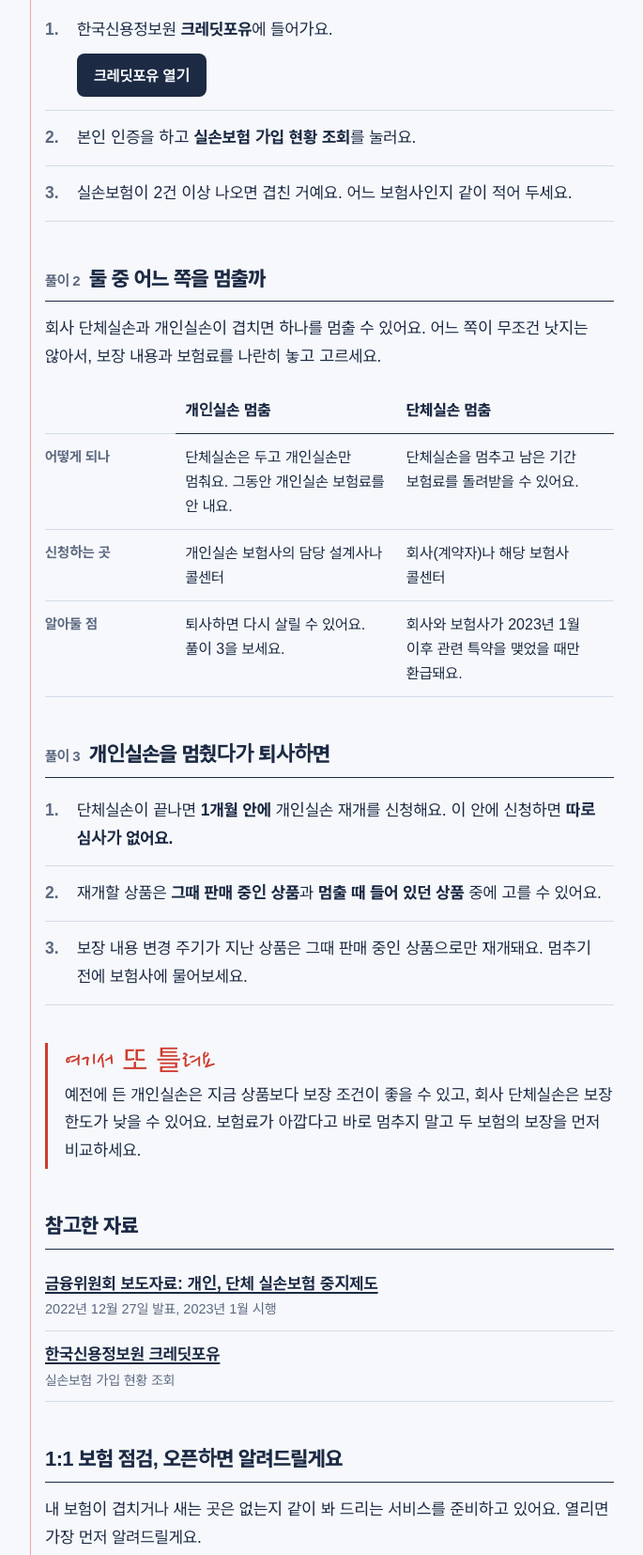
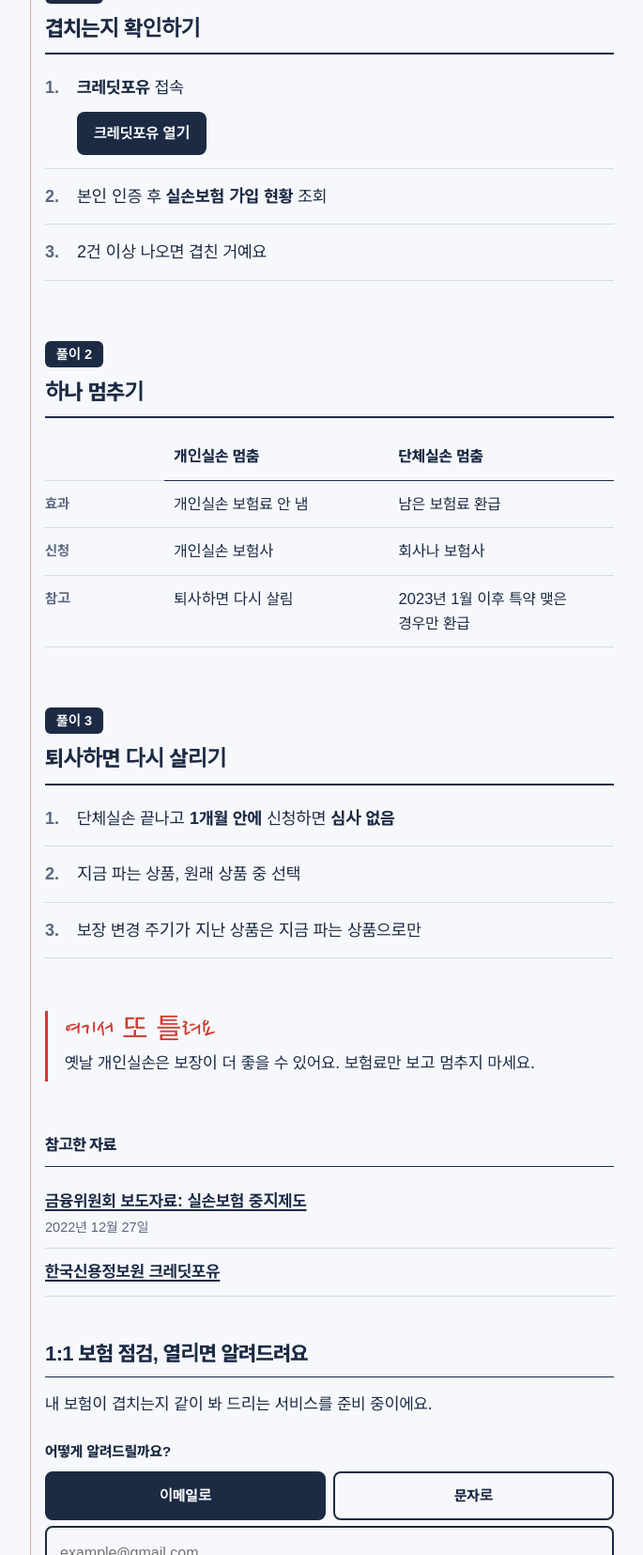
Before and after one commit to hoyup97-hash/note, a plain HTML site: page silson/index.html in a window 1280 px wide. Shown: the part 487-2142 px from the top of the page at 94% size, without its empty margins (304-989 px from the left). Drawn offline with Linux system fonts and the light colour scheme; a web font is replaced by a local one.

Commit message:
Clearer solution sections, shorter copy
Co-Authored-By: Claude Opus 5.5 <noreply@anthropic.com>
Claude-Session: https://claude.ai/code/session_01MjptzpeYKwJdKTPswmE3s9

```diff
--- a/signup.js
+++ b/signup.js
@@ -14,8 +14,8 @@
   var src = new URLSearchParams(location.search).get("src") || box.dataset.src || "direct";
 
   box.innerHTML =
-    '<h2>1:1 보험 점검, 오픈하면 알려드릴게요</h2>' +
-    '<p>내 보험이 겹치거나 새는 곳은 없는지 같이 봐 드리는 서비스를 준비하고 있어요. 열리면 가장 먼저 알려드릴게요.</p>' +
+    '<h2>1:1 보험 점검, 열리면 알려드려요</h2>' +
+    '<p>내 보험이 겹치는지 같이 봐 드리는 서비스를 준비 중이에요.</p>' +
     '<form class="su card" novalidate>' +
       '<div class="su-l" id="su-how">어떻게 알려드릴까요?</div>' +
       '<div class="su-tg" role="radiogroup" aria-labelledby="su-how">' +
@@ -26,10 +26,10 @@
       '<input class="su-hp" name="website" tabindex="-1" autocomplete="off" aria-hidden="true">' +
       '<label class="su-c"><input type="checkbox" name="agree" required> ' +
         '<span>개인정보 수집과 이용에 동의해요. <span class="su-r">필수</span></span></label>' +
-      '<div class="su-t">수집 항목: 이메일 또는 휴대폰 번호 중 고르신 하나<br>' +
-        '이용 목적: 서비스 오픈 알림 발송, 다른 목적으로 쓰거나 남에게 넘기지 않아요<br>' +
-        '보관 기간: 알림을 보낸 뒤 바로 지우고, 늦어도 신청일로부터 6개월 뒤 지워요<br>' +
-        '동의하지 않을 수 있어요. 이 경우 오픈 알림을 받을 수 없어요.<br>' +
+      '<div class="su-t">수집: 이메일 또는 휴대폰 번호<br>' +
+        '목적: 오픈 알림만, 남에게 넘기지 않음<br>' +
+        '보관: 알림 후 바로 삭제, 최대 6개월<br>' +
+        '동의하지 않으면 알림을 받을 수 없어요.<br>' +
         '<a href="/note/privacy/">개인정보 처리방침 보기</a></div>' +
       '<p class="su-e" role="alert" hidden></p>' +
       '<button class="btn su-b" type="submit">알림 신청하기</button>' +
--- a/silson/index.html
+++ b/silson/index.html
@@ -24,60 +24,59 @@
     </div>
     <div class="ans">
       <div class="lab">정답</div>
-      <p>실손보험은 <mark>실제 쓴 의료비까지만</mark> 나와요. 2개면 두 보험사가 나눠서 줘요. 보험료만 2번 내는 셈이에요.</p>
+      <p><mark>실제 쓴 의료비까지만</mark> 나와요.<br>보험료만 2번 내는 셈이에요.</p>
     </div>
   </section>
 
   <section class="sol" aria-labelledby="s1">
-    <h2 id="s1"><span class="n">풀이 1</span>내가 겹치는지 확인하기</h2>
+    <h2 id="s1"><span class="n">풀이 1</span>겹치는지 확인하기</h2>
     <ol class="steps">
-      <li>한국신용정보원 <b>크레딧포유</b>에 들어가요.<br><a class="btn" href="https://www.credit4u.or.kr" rel="noopener">크레딧포유 열기</a></li>
-      <li>본인 인증을 하고 <b>실손보험 가입 현황 조회</b>를 눌러요.</li>
-      <li>실손보험이 2건 이상 나오면 겹친 거예요. 어느 보험사인지 같이 적어 두세요.</li>
+      <li><b>크레딧포유</b> 접속<br><a class="btn" href="https://www.credit4u.or.kr" rel="noopener">크레딧포유 열기</a></li>
+      <li>본인 인증 후 <b>실손보험 가입 현황</b> 조회</li>
+      <li>2건 이상 나오면 겹친 거예요</li>
     </ol>
   </section>
 
   <section class="sol" aria-labelledby="s2">
-    <h2 id="s2"><span class="n">풀이 2</span>둘 중 어느 쪽을 멈출까</h2>
-    <p>회사 단체실손과 개인실손이 겹치면 하나를 멈출 수 있어요. 어느 쪽이 무조건 낫지는 않아서, 보장 내용과 보험료를 나란히 놓고 고르세요.</p>
+    <h2 id="s2"><span class="n">풀이 2</span>하나 멈추기</h2>
     <div class="tw">
       <table>
         <thead><tr><td></td><th scope="col">개인실손 멈춤</th><th scope="col">단체실손 멈춤</th></tr></thead>
         <tbody>
-          <tr><th scope="row">어떻게 되나</th><td>단체실손은 두고 개인실손만 멈춰요. 그동안 개인실손 보험료를 안 내요.</td><td>단체실손을 멈추고 남은 기간 보험료를 돌려받을 수 있어요.</td></tr>
-          <tr><th scope="row">신청하는 곳</th><td>개인실손 보험사의 담당 설계사나 콜센터</td><td>회사(계약자)나 해당 보험사 콜센터</td></tr>
-          <tr><th scope="row">알아둘 점</th><td>퇴사하면 다시 살릴 수 있어요. 풀이 3을 보세요.</td><td>회사와 보험사가 2023년 1월 이후 관련 특약을 맺었을 때만 환급돼요.</td></tr>
+          <tr><th scope="row">효과</th><td>개인실손 보험료 안 냄</td><td>남은 보험료 환급</td></tr>
+          <tr><th scope="row">신청</th><td>개인실손 보험사</td><td>회사나 보험사</td></tr>
+          <tr><th scope="row">참고</th><td>퇴사하면 다시 살림</td><td>2023년 1월 이후 특약 맺은 경우만 환급</td></tr>
         </tbody>
       </table>
     </div>
   </section>
 
   <section class="sol" aria-labelledby="s3">
-    <h2 id="s3"><span class="n">풀이 3</span>개인실손을 멈췄다가 퇴사하면</h2>
+    <h2 id="s3"><span class="n">풀이 3</span>퇴사하면 다시 살리기</h2>
     <ol class="steps">
-      <li>단체실손이 끝나면 <b>1개월 안에</b> 개인실손 재개를 신청해요. 이 안에 신청하면 <b>따로 심사가 없어요.</b></li>
-      <li>재개할 상품은 <b>그때 판매 중인 상품</b>과 <b>멈출 때 들어 있던 상품</b> 중에 고를 수 있어요.</li>
-      <li>보장 내용 변경 주기가 지난 상품은 그때 판매 중인 상품으로만 재개돼요. 멈추기 전에 보험사에 물어보세요.</li>
+      <li>단체실손 끝나고 <b>1개월 안에</b> 신청하면 <b>심사 없음</b></li>
+      <li>지금 파는 상품, 원래 상품 중 선택</li>
+      <li>보장 변경 주기가 지난 상품은 지금 파는 상품으로만</li>
     </ol>
   </section>
 
   <aside class="trap" aria-label="틀리기 쉬운 곳">
     <span class="pen">여기서 또 틀려요</span>
-    예전에 든 개인실손은 지금 상품보다 보장 조건이 좋을 수 있고, 회사 단체실손은 보장 한도가 낮을 수 있어요. 보험료가 아깝다고 바로 멈추지 말고 두 보험의 보장을 먼저 비교하세요.
+    옛날 개인실손은 보장이 더 좋을 수 있어요. 보험료만 보고 멈추지 마세요.
   </aside>
 
-  <section class="sol" aria-labelledby="s4">
+  <section class="sol ref" aria-labelledby="s4">
     <h2 id="s4">참고한 자료</h2>
     <ul class="src">
-      <li><a href="https://fsc.go.kr/po010103/79180" rel="noopener">금융위원회 보도자료: 개인, 단체 실손보험 중지제도</a><span>2022년 12월 27일 발표, 2023년 1월 시행</span></li>
-      <li><a href="https://www.credit4u.or.kr" rel="noopener">한국신용정보원 크레딧포유</a><span>실손보험 가입 현황 조회</span></li>
+      <li><a href="https://fsc.go.kr/po010103/79180" rel="noopener">금융위원회 보도자료: 실손보험 중지제도</a><span>2022년 12월 27일</span></li>
+      <li><a href="https://www.credit4u.or.kr" rel="noopener">한국신용정보원 크레딧포유</a></li>
     </ul>
   </section>
 
   <section id="signup" data-src="silson"></section>
 
   <footer>
-    공식 자료를 정리한 일반 정보예요. 특정 보험사나 상품을 권하지 않고, 상담이나 가입 신청은 받지 않아요. 서비스 오픈 알림 신청만 받아요. 내 계약에 적용되는 조건은 가입한 보험사에서 확인하세요.<br>2026년 11월 정리
+    공식 자료를 정리한 일반 정보예요. 특정 상품을 권하지 않아요. 내 계약 조건은 가입한 보험사에서 확인하세요.
   </footer>
 </main>
 <script src="/note/signup.js" defer></script>
--- a/style.css
+++ b/style.css
@@ -60,26 +60,29 @@ b{font-weight:750}
 .ans mark{background:linear-gradient(transparent 58%,var(--hl) 58%);color:inherit;padding:0 2px}
 
 /* 풀이 */
-.sol{margin-top:46px}
-.sol > h2{font-size:22px;line-height:1.4;font-weight:800;letter-spacing:-.6px;padding-bottom:8px;border-bottom:1.5px solid var(--ink);display:flex;gap:10px;align-items:baseline}
-.sol > h2 .n{font-size:15px;font-weight:700;color:var(--pencil);flex:none}
+.sol{margin-top:64px}
+.sol > h2{font-size:23px;line-height:1.4;font-weight:800;letter-spacing:-.6px;padding-bottom:10px;border-bottom:2.5px solid var(--ink)}
+/* 풀이 번호: 공책 색인 탭처럼 */
+.sol > h2 .n{display:table;margin-bottom:10px;padding:4px 12px;border-radius:6px;background:var(--ink);color:var(--paper);font-size:14.5px;font-weight:700;letter-spacing:0}
 .sol > p{margin-top:14px}
+.sol.ref{margin-top:56px}
+.sol.ref > h2{font-size:17px;border-bottom-width:1.5px}
 
 ol.steps{margin-top:6px;list-style:none;counter-reset:s}
-ol.steps li{counter-increment:s;position:relative;padding:14px 0 14px 34px;border-bottom:1px solid var(--rule)}
+ol.steps li{counter-increment:s;position:relative;padding:14px 0 14px 34px;border-bottom:1px solid var(--rule);font-size:18px}
 ol.steps li::before{content:counter(s) ".";position:absolute;left:0;top:14px;font-weight:800;color:var(--pencil);width:24px}
 
 .btn{display:inline-flex;align-items:center;min-height:46px;margin-top:10px;padding:0 18px;border-radius:var(--r-ctl);background:var(--ink);color:var(--paper);font-weight:700;font-size:16px;text-decoration:none}
 
 /* 비교표 */
 .tw{margin-top:16px;overflow-x:auto}
-table{width:100%;border-collapse:collapse;font-size:16px;line-height:1.6}
+table{width:100%;border-collapse:collapse;font-size:16.5px;line-height:1.55}
 th,td{padding:12px 10px;text-align:left;vertical-align:top;border-bottom:1px solid var(--rule)}
 thead th{border-bottom:1.5px solid var(--ink);font-weight:800;font-size:16.5px}
-tbody th{font-weight:700;color:var(--pencil);font-size:15px;width:23%;padding-left:0}
+tbody th{font-weight:700;color:var(--pencil);font-size:15px;width:21%;padding-left:0}
 
 /* 틀리기 쉬운 곳: 여백에 빨간 펜 */
-.trap{margin-top:40px;position:relative;padding:4px 0 4px 18px;border-left:3px solid var(--red)}
+.trap{margin-top:56px;position:relative;padding:4px 0 4px 18px;border-left:3px solid var(--red)}
 .trap .pen{display:block;font-size:30px;margin-bottom:4px}
 
 /* 출처 */
@@ -120,3 +123,4 @@ ul.idx span{display:block;color:var(--pencil);font-size:15px;margin-top:2px}
   .q h1,.lead h1{font-size:27px}
 }
 @media (prefers-reduced-motion:reduce){*{transition:none!important;animation:none!important}}
+thead th{white-space:nowrap;width:39.5%}
```
